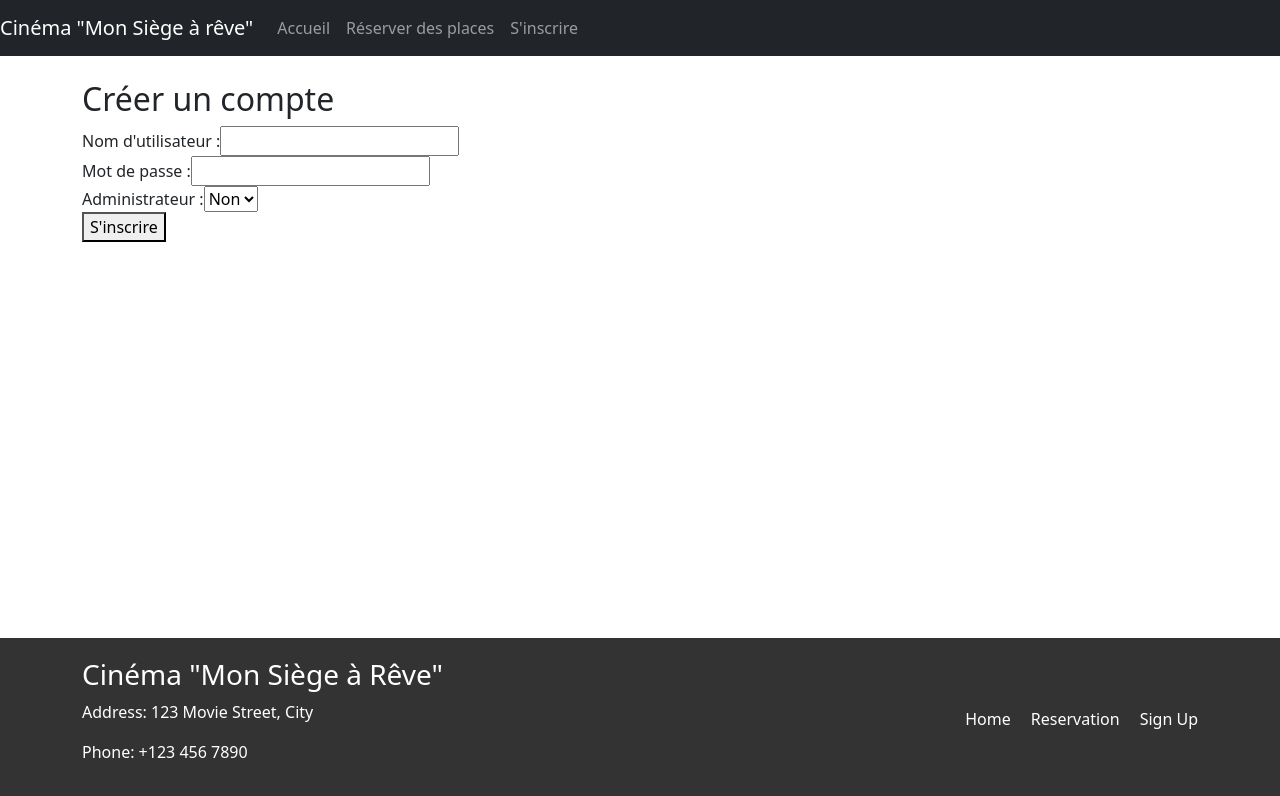
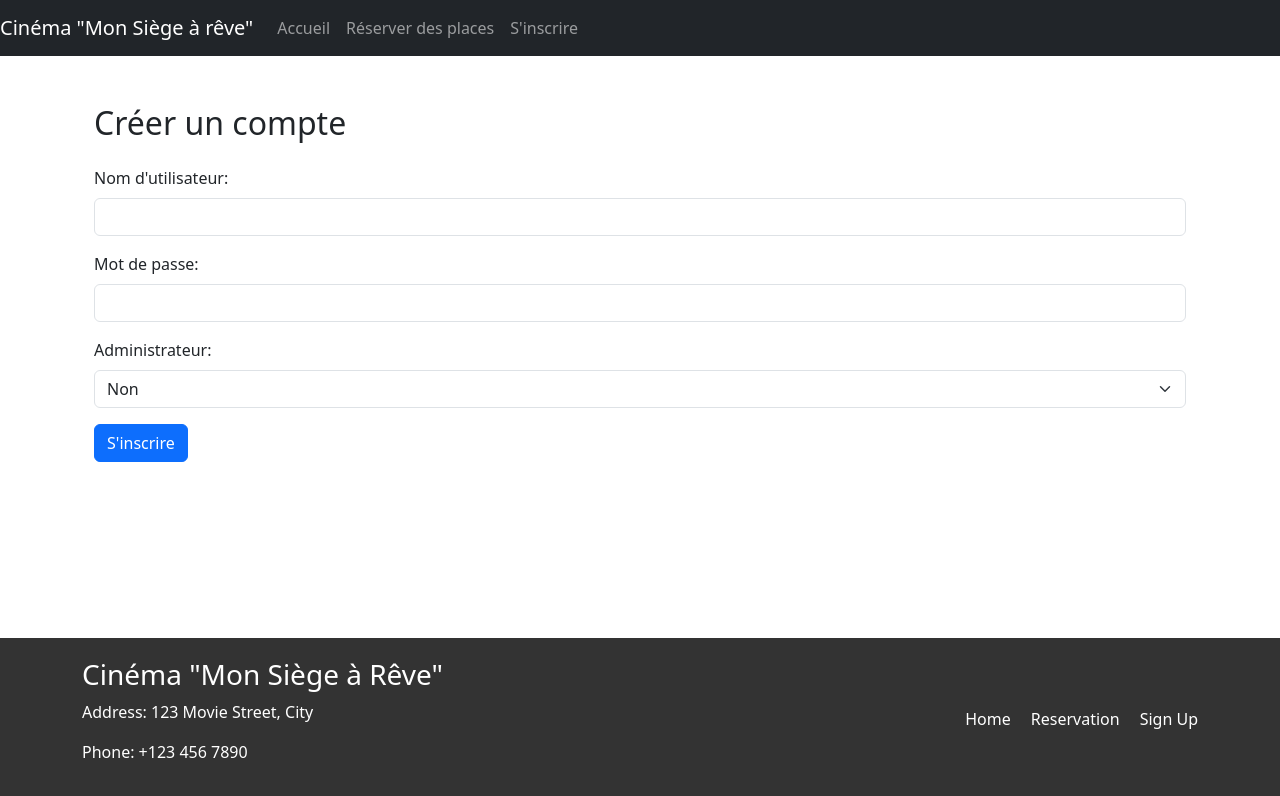
Before and after one commit to arnaudlagarde/MonSiegeAReve, a React (Create React App) app in the folder frontend/cinema_front/: page /signup in a window 1280 px wide. Shown: the top 796 px of the page. Built offline with nearby package versions, Linux system fonts and the light colour scheme.

Commit message:
Update SignUp.js

```diff
--- a/frontend/cinema_front/src/components/SignUp.js
+++ b/frontend/cinema_front/src/components/SignUp.js
@@ -1,5 +1,3 @@
-// SignUp.js
-
 import React, { useState } from 'react';
 import axios from 'axios';
 
@@ -27,25 +25,25 @@ const SignUp = () => {
   };
 
   return (
-    <div>
-      <h2>Créer un compte</h2>
+    <div className="container mt-5">
+      <h2 className="mb-4">Créer un compte</h2>
       <form onSubmit={handleSubmit}>
-        <div>
-          <label>Nom d'utilisateur :</label>
-          <input type="text" name="username" value={formData.username} onChange={handleChange} />
+        <div className="mb-3">
+          <label htmlFor="username" className="form-label">Nom d'utilisateur:</label>
+          <input type="text" className="form-control" id="username" name="username" value={formData.username} onChange={handleChange} />
         </div>
-        <div>
-          <label>Mot de passe :</label>
-          <input type="password" name="password" value={formData.password} onChange={handleChange} />
+        <div className="mb-3">
+          <label htmlFor="password" className="form-label">Mot de passe:</label>
+          <input type="password" className="form-control" id="password" name="password" value={formData.password} onChange={handleChange} />
         </div>
-        <div>
-          <label>Administrateur :</label>
-          <select name="isAdmin" value={formData.isAdmin} onChange={handleChange}>
+        <div className="mb-3">
+          <label htmlFor="isAdmin" className="form-label">Administrateur:</label>
+          <select className="form-select" id="isAdmin" name="isAdmin" value={formData.isAdmin} onChange={handleChange}>
             <option value="yes">Oui</option>
             <option value="no">Non</option>
           </select>
         </div>
-        <button type="submit">S'inscrire</button>
+        <button type="submit" className="btn btn-primary">S'inscrire</button>
       </form>
     </div>
   );
```
